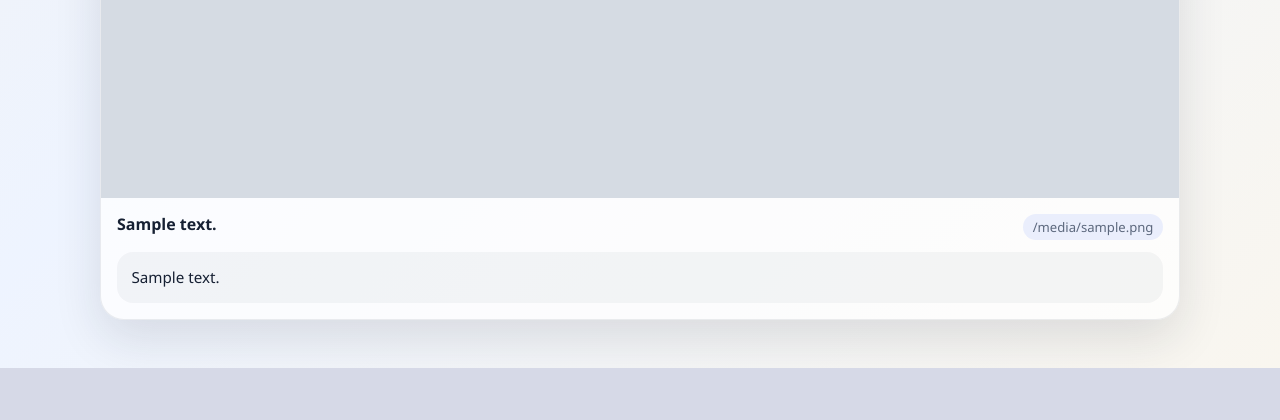
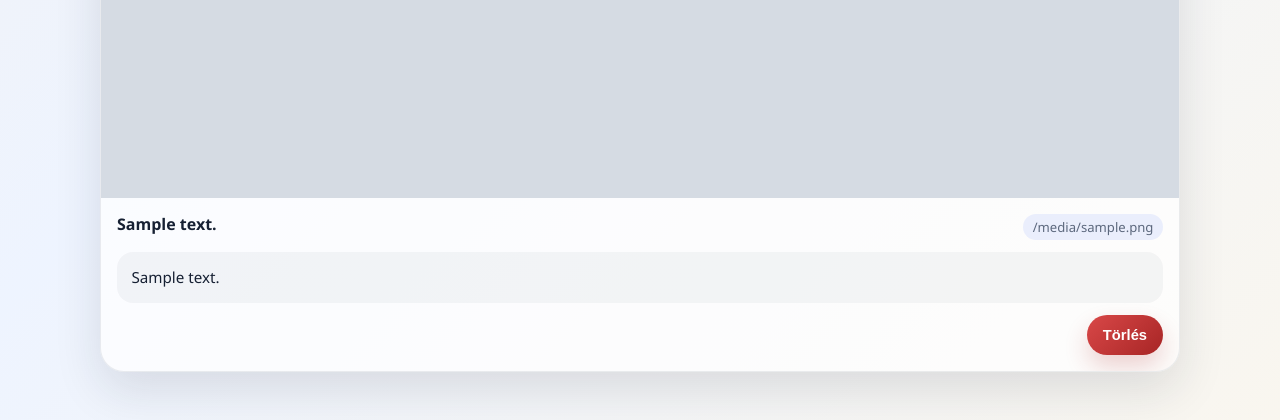
Before and after one commit to Dem757/ocr, a Flask app: page / in a window 1280 px wide. Shown: the part 1331-1751 px from the top of the page. Before the commit the page ends 1699 px from the top, so only its background shows below. Run offline with Flask 3, Linux system fonts and the light colour scheme; grey boxes marked "Sample" are stand-in pictures; a database or web service that is not in the repository returns one stand-in record (values such as "Sample title"); some libraries are stand-ins or nearby versions.

Commit message:
delete button

```diff
--- a/app.py
+++ b/app.py
@@ -50,6 +50,40 @@ def save_upload_record(filename, description, ocr_text):
         log(f'Failed to save upload record: {exc}')
 
 
+def delete_upload_record(filename):
+    if not db_ready:
+        return
+
+    try:
+        conn = psycopg2.connect(db_url)
+        cur = conn.cursor()
+        cur.execute("DELETE FROM uploads WHERE filename = %s", (filename,))
+        conn.commit()
+        cur.close()
+        conn.close()
+    except OperationalError as exc:
+        log(f'Failed to delete upload record: {exc}')
+
+
+def delete_upload_files(filename):
+    filepaths = {
+        os.path.join(UPLOAD_FOLDER, filename),
+    }
+
+    if filename.startswith('proc_'):
+        filepaths.add(os.path.join(UPLOAD_FOLDER, filename.removeprefix('proc_')))
+    else:
+        filepaths.add(os.path.join(UPLOAD_FOLDER, f'proc_{filename}'))
+
+    for filepath in filepaths:
+        try:
+            if os.path.exists(filepath):
+                os.remove(filepath)
+                log(f'Deleted file {filepath}')
+        except OSError as exc:
+            log(f'Failed to delete file {filepath}: {exc}')
+
+
 def get_uploads():
     if not db_ready:
         return []
@@ -81,6 +115,14 @@ def index():
 @app.route('/uploads/<path:filename>')
 def uploaded_file(filename):
     return send_from_directory(UPLOAD_FOLDER, filename)
+
+
+@app.route('/delete/<path:filename>', methods=['POST'])
+def delete_upload(filename):
+    delete_upload_files(filename)
+    delete_upload_record(filename)
+    log(f'Deleted upload {filename}')
+    return redirect('/')
 
 @app.route('/upload', methods=['POST'])
 def upload():
--- a/templates/index.html
+++ b/templates/index.html
@@ -253,6 +253,30 @@
             word-break: break-word;
         }
 
+        .upload-actions {
+            display: flex;
+            justify-content: flex-end;
+        }
+
+        .delete-button {
+            border: 0;
+            border-radius: 999px;
+            padding: 0.75rem 1rem;
+            font-size: 0.92rem;
+            font-weight: 700;
+            color: #fff;
+            background: linear-gradient(135deg, #d94848 0%, #a72525 100%);
+            box-shadow: 0 12px 24px rgba(169, 37, 37, 0.2);
+            cursor: pointer;
+            transition: transform 0.2s ease, box-shadow 0.2s ease, filter 0.2s ease;
+        }
+
+        .delete-button:hover {
+            transform: translateY(-1px);
+            box-shadow: 0 16px 28px rgba(169, 37, 37, 0.24);
+            filter: brightness(1.02);
+        }
+
         .empty-state {
             padding: 1.25rem;
             border-radius: 24px;
@@ -437,6 +461,11 @@
                             <span>{{ upload.filename }}</span>
                         </div>
                         <p class="ocr-text">{{ upload.ocr_text if upload.ocr_text else 'Nincs felismerhető szöveg.' }}</p>
+                        <div class="upload-actions">
+                            <form action="{{ url_for('delete_upload', filename=upload.filename) }}" method="post" onsubmit="return confirm('Biztosan törlöd ezt a feltöltést?');">
+                                <button class="delete-button" type="submit">Törlés</button>
+                            </form>
+                        </div>
                     </div>
                 </article>
                 {% endfor %}
```
